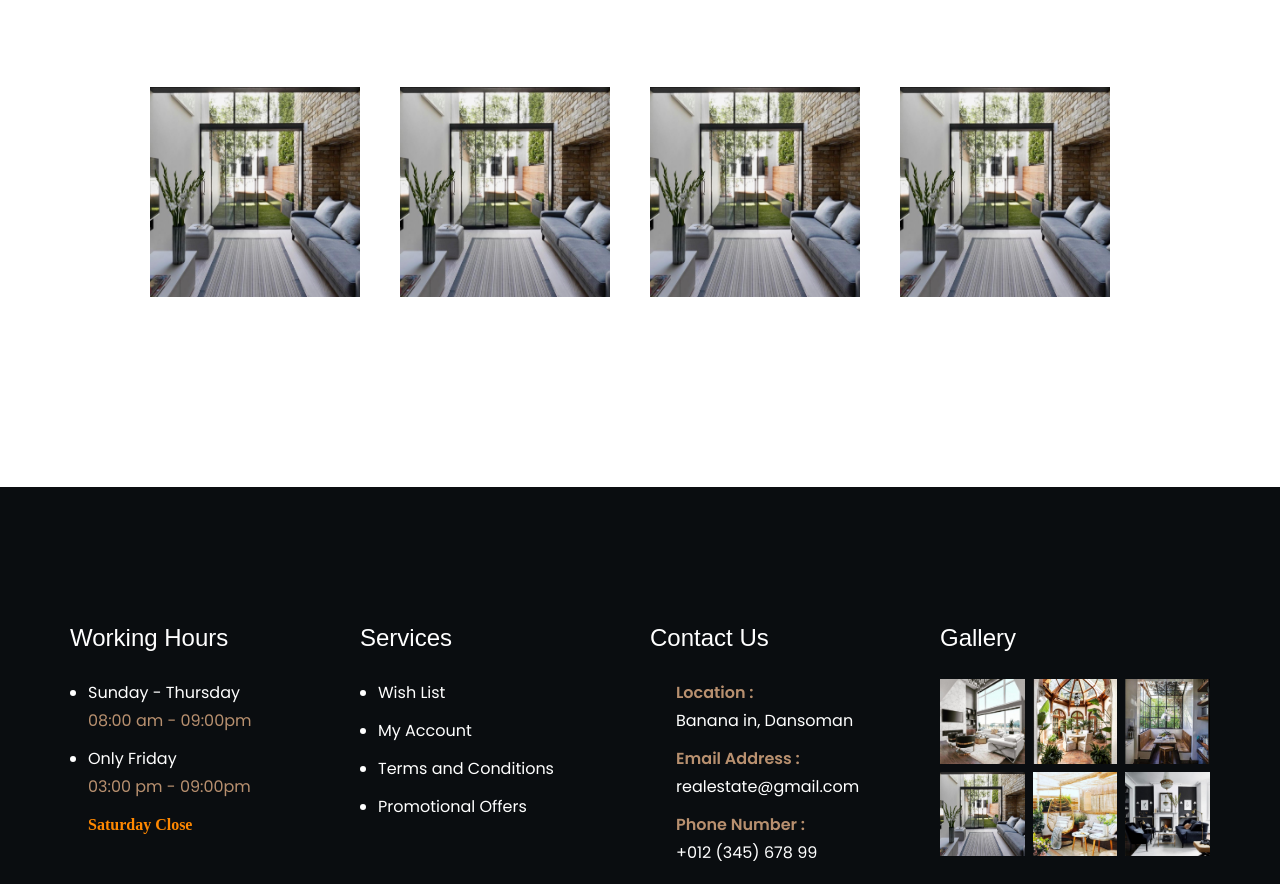
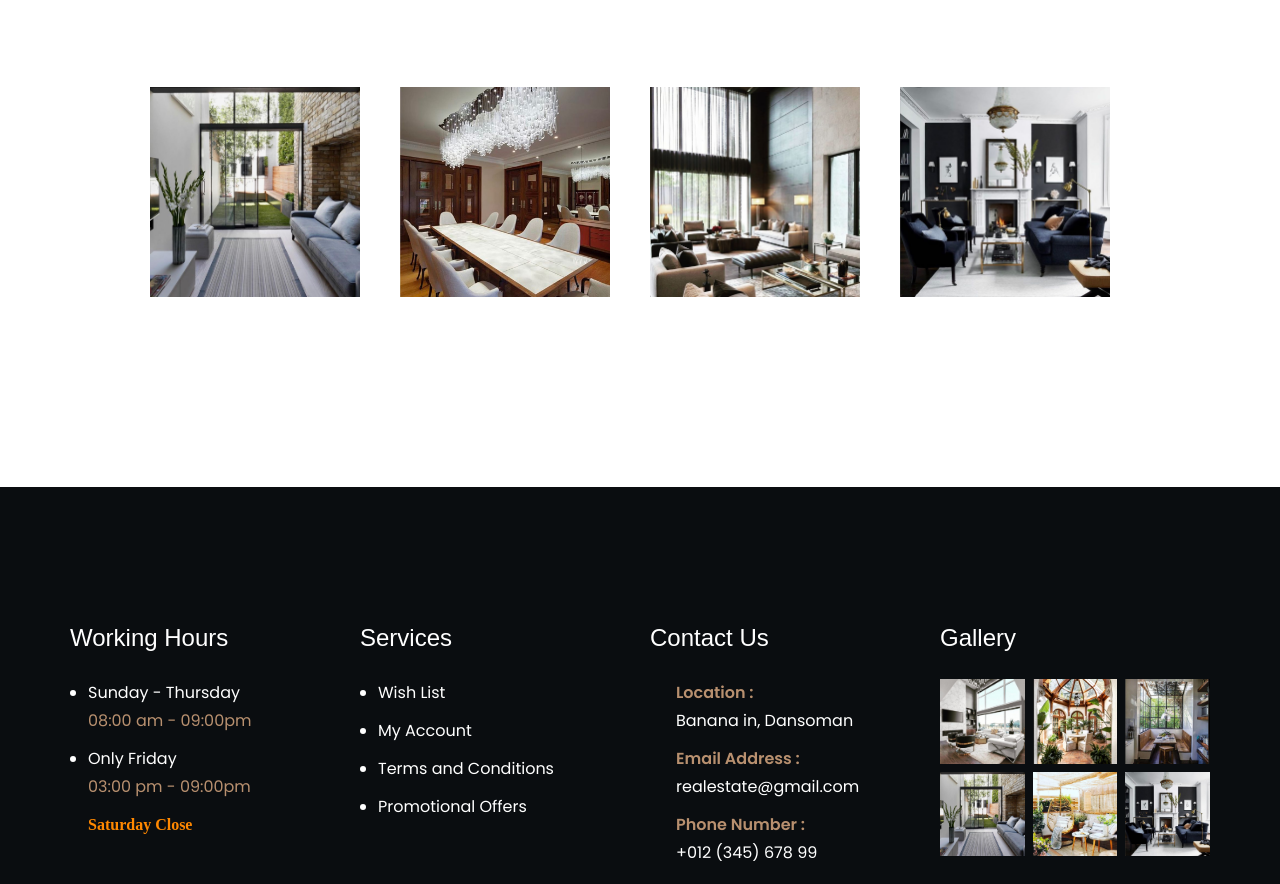
Before and after one commit to AminMusah/real-estate, a React (Vite) app: page /property in a window 1280 px wide. Shown: the part 838-1722 px from the top of the page. Built offline with nearby package versions, Linux system fonts and the light colour scheme; some icons are missing.

Commit message:
update images

```diff
--- a/src/pages/Product.jsx
+++ b/src/pages/Product.jsx
@@ -238,7 +238,7 @@ export default function Product({ image, title, price }) {
                 <li>
                   <div className="gallery-item">
                     <img
-                      src="/images/serenti33.jpg"
+                      src="/images/serenti21.jpg"
                       width="80"
                       height="80"
                       loading="lazy"
@@ -251,7 +251,7 @@ export default function Product({ image, title, price }) {
                 <li>
                   <div className="gallery-item">
                     <img
-                      src="/images/serenti33.jpg"
+                      src="/images/serenti23.jpg"
                       width="80"
                       height="80"
                       loading="lazy"
@@ -264,7 +264,7 @@ export default function Product({ image, title, price }) {
                 <li>
                   <div className="gallery-item">
                     <img
-                      src="/images/serenti33.jpg"
+                      src="/images/serenti27.jpg"
                       width="80"
                       height="80"
                       loading="lazy"
@@ -277,7 +277,7 @@ export default function Product({ image, title, price }) {
                 <li>
                   <div className="gallery-item">
                     <img
-                      src="/images/serenti33.jpg"
+                      src="/images/serenti28.jpg"
                       width="80"
                       height="80"
                       loading="lazy"
@@ -290,7 +290,7 @@ export default function Product({ image, title, price }) {
                 <li>
                   <div className="gallery-item">
                     <img
-                      src="/images/serenti33.jpg"
+                      src="/images/serenti30.jpg"
                       width="80"
                       height="80"
                       loading="lazy"
```
